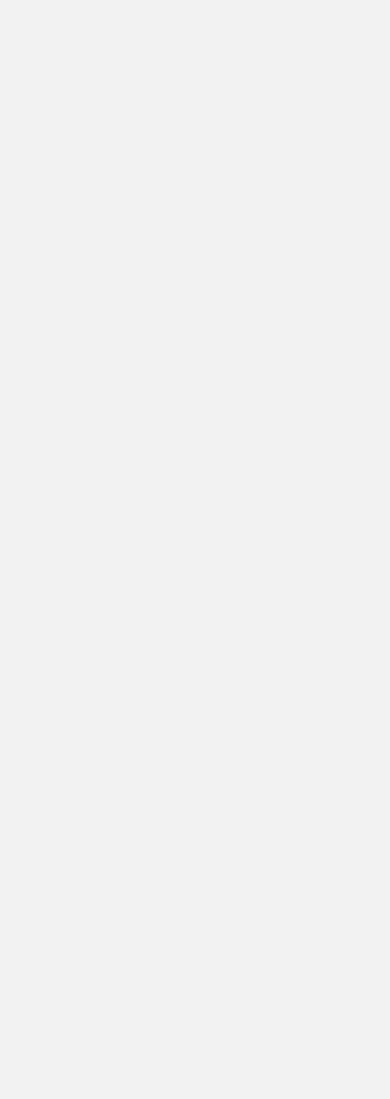
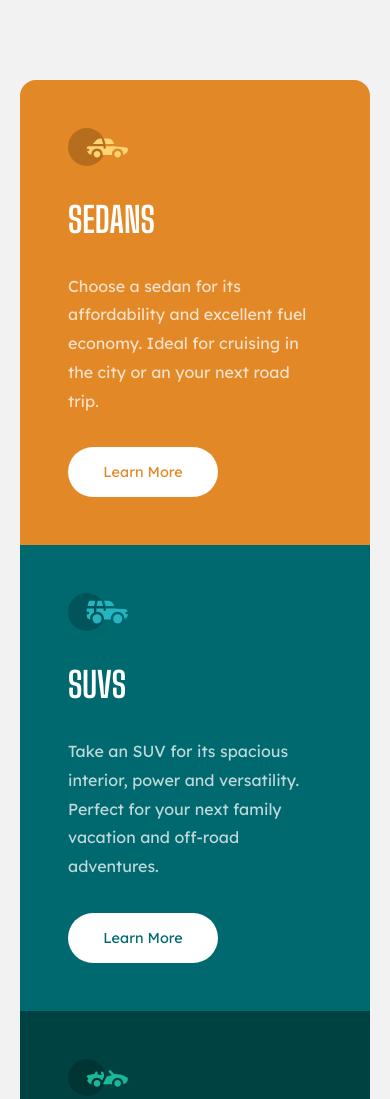
Before and after one commit to jonasnunes/frontendmentor-newbie-6, a plain HTML site: page index.html in a window 390 px wide. Shown: the top 1099 px of the page. Before the commit the page ends 844 px from the top, so only its background shows below. Drawn offline with Linux system fonts and the light colour scheme.

Commit message:
update project
primeira parte concluída
conceito de mobile first aplicado

```diff
--- a/index.html
+++ b/index.html
@@ -18,6 +18,31 @@
     <link href="https://fonts.googleapis.com/css2?family=Big+Shoulders+Display:wght@700&family=Lexend+Deca&display=swap" rel="stylesheet">
 </head>
 <body>
-
+    <div class="container">
+        <div class="container-card1">
+            <section class="container-card1-section">
+                <img src="images/icon-sedans.svg" alt="icon-sedans" width="60">
+                <h1>Sedans</h1>
+                <p>Choose a sedan for its affordability and excellent fuel economy. Ideal for cruising in the city or an your next road trip.</p>
+                <a href="#">Learn More</a>
+            </section>
+        </div>
+        <div class="container-card2">
+            <section class="container-card2-section">
+                <img src="images/icon-suvs.svg" alt="icon-suvs" width="60">
+                <h1>Suvs</h1>
+                <p>Take an SUV for its spacious interior, power and versatility. Perfect for your next family vacation and off-road adventures.</p>
+                <a href="#">Learn More</a>
+            </section>
+        </div>
+        <div class="container-card3">
+            <section class="container-card3-section">
+                <img src="images/icon-luxury.svg" alt="icon-luxury" width="60">
+                <h1>Luxury</h1>
+                <p>Cruise in the best car brands without the bloated prices. Enjoy the enhanced comfort of a luxury rental and arrive in style.</p>
+                <a href="#">Learn More</a>
+            </section>
+        </div>
+    </div>
 </body>
 </html>
--- a/sass/_mixins.sass
+++ b/sass/_mixins.sass
@@ -0,0 +1,11 @@
+@mixin flex-center
+    display: flex
+    justify-content: center
+    align-items: center
+    margin-block: 5rem
+
+@mixin card-flex
+    display: flex
+    flex-direction: column
+    gap: 2rem
+    padding: 3rem
--- a/sass/style.sass
+++ b/sass/style.sass
@@ -9,3 +9,63 @@
 
 body
     background-color: variables.$very-light-gray
+    @include mixins.flex-center
+
+h1
+    font-family: variables.$font-big-shoulders
+    text-transform: uppercase
+    font-size: 2.2rem
+    color: #fff
+
+p
+    font-family: variables.$font-lexend
+    color: variables.$color-paragraph
+    line-height: 180%
+
+a
+    background-color: #fff
+    padding: 1.5rem
+    width: 150px
+    height: 50px
+    border-radius: 2rem
+    display: flex
+    justify-content: center
+    align-items: center
+    font-family: variables.$font-lexend
+    font-size: .9rem
+    transition: .7s
+
+a:hover
+    opacity: .8
+
+.container
+    width: 350px
+
+    &-card1
+        background-color: variables.$bright-orange
+        border-radius: 1rem 1rem 0 0
+
+        &-section
+            @include mixins.card-flex
+
+            a
+                color: variables.$bright-orange
+
+    &-card2
+        background-color: variables.$dark-cyan
+
+        &-section
+            @include mixins.card-flex
+
+            a
+                color: variables.$dark-cyan
+
+    &-card3
+        background-color: variables.$very-dark-cyan
+        border-radius: 0 0 1rem 1rem
+
+        &-section
+            @include mixins.card-flex
+
+            a
+                color: variables.$very-dark-cyan
```
Also changed, not shown: css/index.css, 1 other file.
